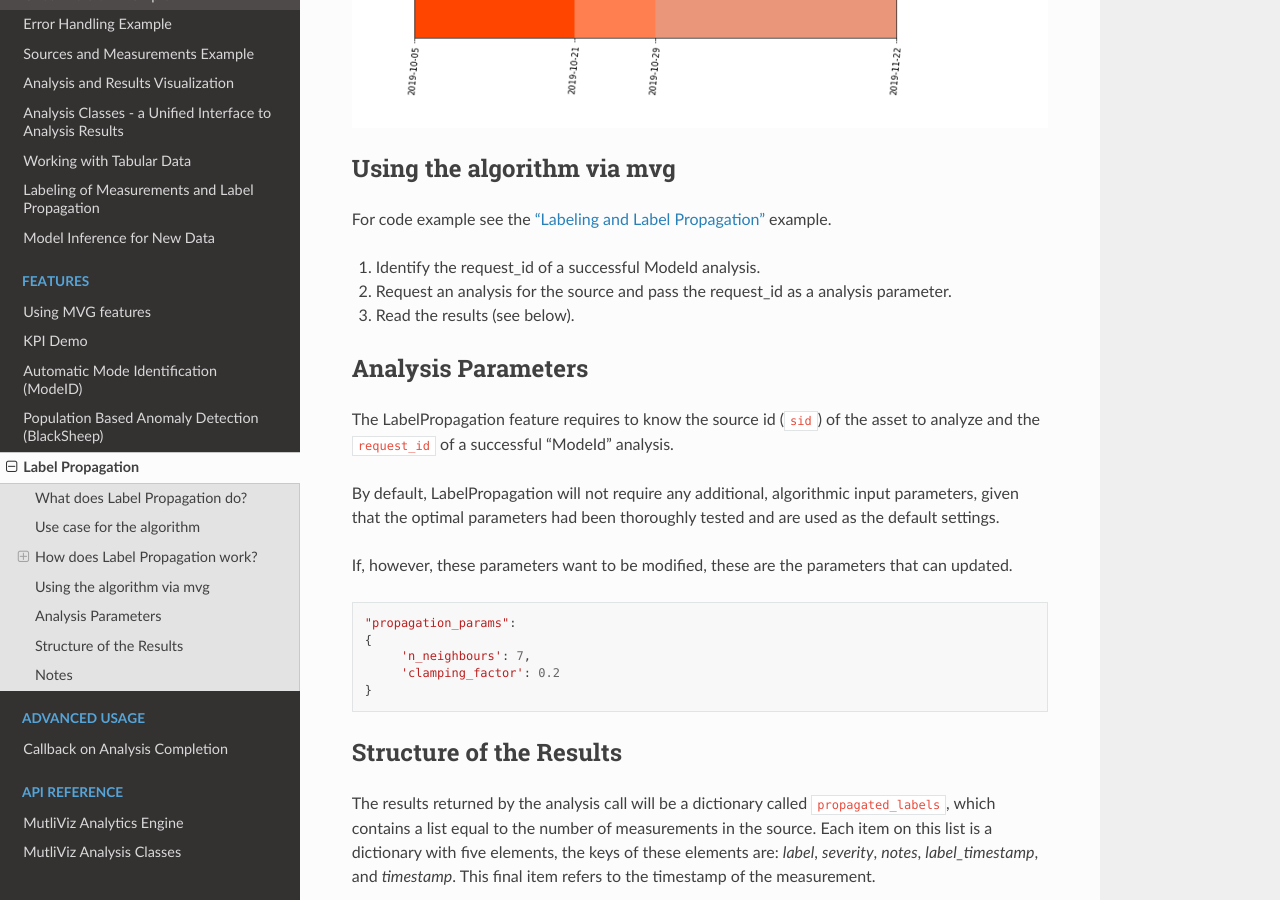
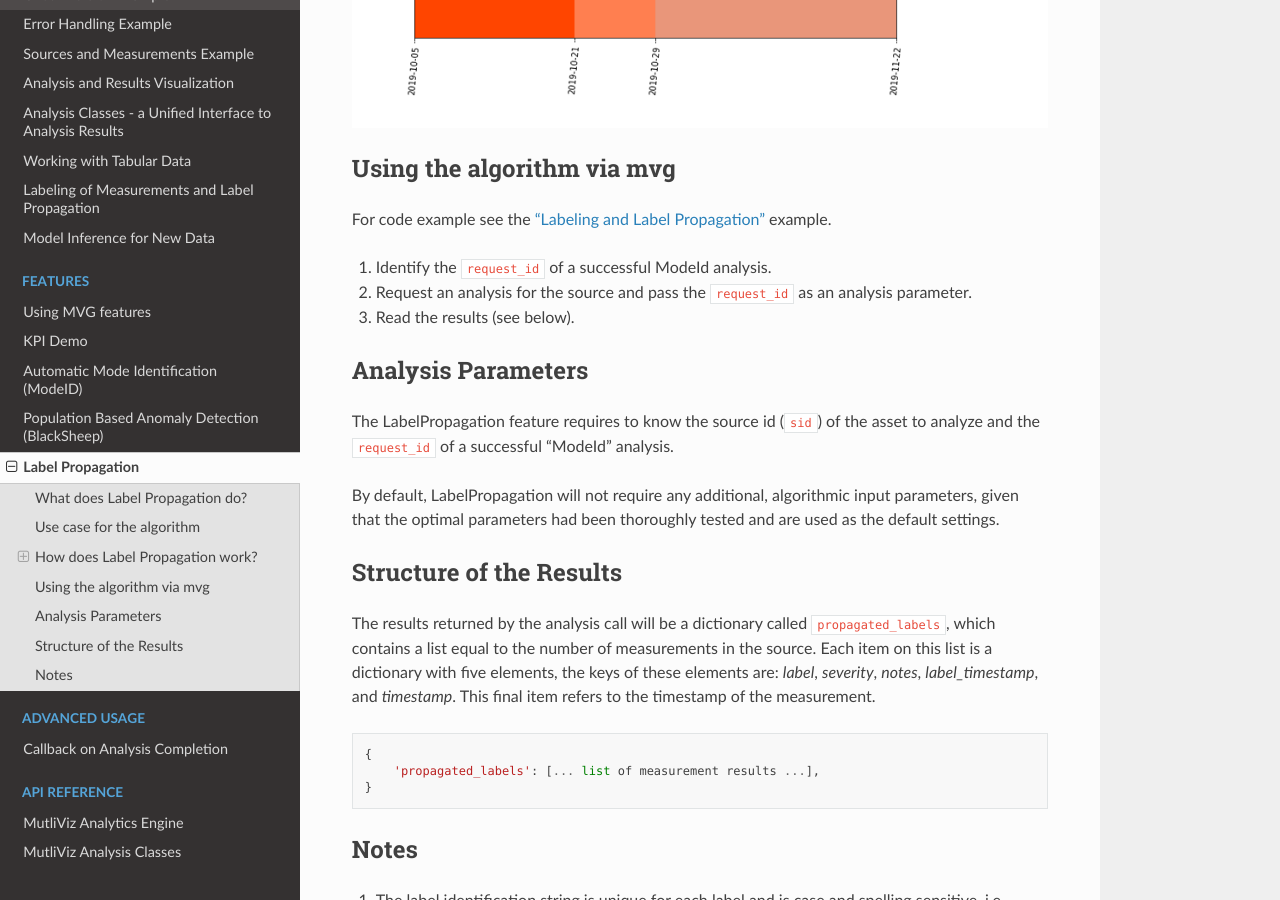
Before and after one commit to vikinganalytics/mvg, a Sphinx documentation site: the page built from docs/source/content/features/label_propagation.md, in a window 1280 px wide and 900 px high, scrolled down 1701 px. Built offline with Sphinx 7.4.7 and the Read the Docs theme 2.0.0, drawn with Linux system fonts in a browser that asks for light colours; some of the changed text lies outside the part shown.

Commit message:
Updating label_propagation feature description to fix typos and update version

````diff
--- a/docs/source/content/features/label_propagation.md
+++ b/docs/source/content/features/label_propagation.md
@@ -34,9 +34,9 @@
 
 For code example see the ["Labeling and Label Propagation"](../examples/7-labeling.ipynb) example.
 
-1. Identify the request_id of a successful ModeId analysis.
+1. Identify the `request_id` of a successful ModeId analysis.
 
-2. Request an analysis for the source and pass the request_id as a analysis parameter.
+2. Request an analysis for the source and pass the `request_id` as an analysis parameter.
 
 3. Read the results (see below).
 
@@ -46,16 +46,6 @@
 
 By default, LabelPropagation will not require any additional, algorithmic input parameters,
 given that the optimal parameters had been thoroughly tested and are used as the default settings.
-
-If, however, these parameters want to be modified, these are the parameters that can updated.
-
-```
-"propagation_params":
-{
-	'n_neighbours': 7,
-	'clamping_factor': 0.2
-}
-```
 
 
 ## Structure of the Results
````
Also changed, not shown: other parts of docs/source/content/features/label_propagation.md (+1 -1 lines), 1 other file.
